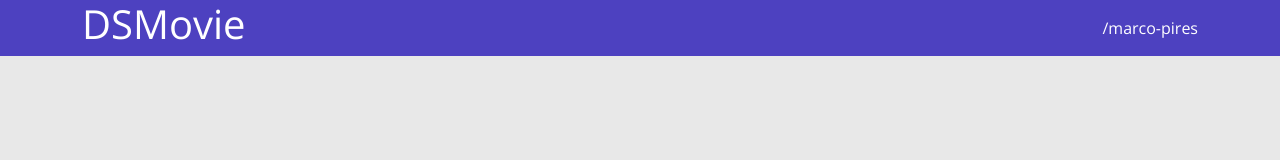
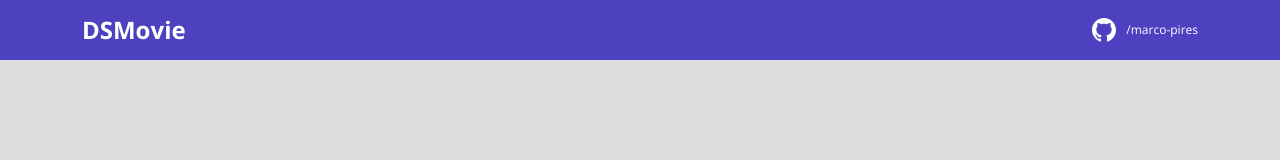
Before and after one commit to marco-pires/dsmovie, a plain HTML site: page index.html in a window 1280 px wide. Drawn offline with nearby package versions, Linux system fonts and the light colour scheme.

Commit message:
Barra superior 2

```diff
--- a/css/styles.css
+++ b/css/styles.css
@@ -1,19 +1,32 @@
 @import url('https://fonts.googleapis.com/css2?family=Open+Sans:wght@300;400;700&display=swap');
 
+:root {
+    --bg-gray: #ddd;
+    --color-primary: #4D41C0;
+    --white: #fff;
+}
+
 * {
+    margin: 0;
     box-sizing: border-box;
     font-family: 'Open Sans', sans-serif;
 }
 
+h1, h2, h3, h4, h5, h6 {
+    margin: 0;
+}
+
 html, body {
-    background-color: #e8e8e8;
+    background-color: var(--bg-gray);
 
 }
 
 header {
-    background-color:#4D41C0 ;
-    color: white;
-
+    background-color: var(--color-primary);
+    color: var(--white);
+    height: 60px;
+    display: flex;
+    align-items: center;
 }
 
 nav {
@@ -22,7 +35,26 @@ nav {
     justify-content: space-between;
 }
 
+nav h1 {
+    font-size: 24px;
+    font-weight: 700;
+}
+
+nav a{
+    font-size: 12px;
+    font-weight: 400;
+}
+
 a, a:hover {
     text-decoration: none;
     color: unset;
 }
+
+.dsmovie-contact-container {
+    display: flex;
+    align-items: center;
+}
+
+.dsmovie-contact-container img{
+    margin-right: 10px;
+}
--- a/index.html
+++ b/index.html
@@ -1,22 +1,29 @@
 <!DOCTYPE html>
 <html lang="pt-br">
+
 <head>
     <meta charset="UTF-8">
     <meta http-equiv="X-UA-Compatible" content="IE=edge">
     <meta name="viewport" content="width=device-width, initial-scale=1.0">
     <title>DSMovie</title>
 
-    <link href="https://cdn.jsdelivr.net/npm/bootstrap@5.1.3/dist/css/bootstrap.min.css" rel="stylesheet" integrity="sha384-1BmE4kWBq78iYhFldvKuhfTAU6auU8tT94WrHftjDbrCEXSU1oBoqyl2QvZ6jIW3" crossorigin="anonymous">
+    <link href="https://cdn.jsdelivr.net/npm/bootstrap@5.1.3/dist/css/bootstrap.min.css" rel="stylesheet"
+        integrity="sha384-1BmE4kWBq78iYhFldvKuhfTAU6auU8tT94WrHftjDbrCEXSU1oBoqyl2QvZ6jIW3" crossorigin="anonymous">
 
     <link rel="stylesheet" href="css/styles.css">
 </head>
+
 <body>
     <header>
         <nav class="container">
             <h1>DSMovie</h1>
-            <a href="https://github.com/marco-pires/">/marco-pires</a>
+            <div class="dsmovie-contact-container">
+                <img src="img/Vector.svg" alt="Vetor">
+                <a href="https://github.com/marco-pires/">/marco-pires</a>
+            </div>
         </nav>
     </header>
 
 </body>
+
 </html>
```
Also changed, not shown: img/Vector.svg (added).
